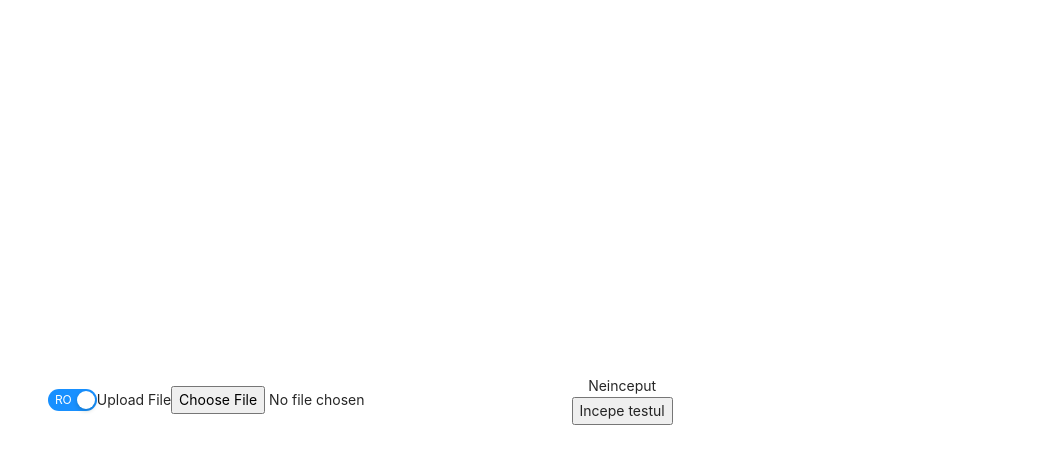
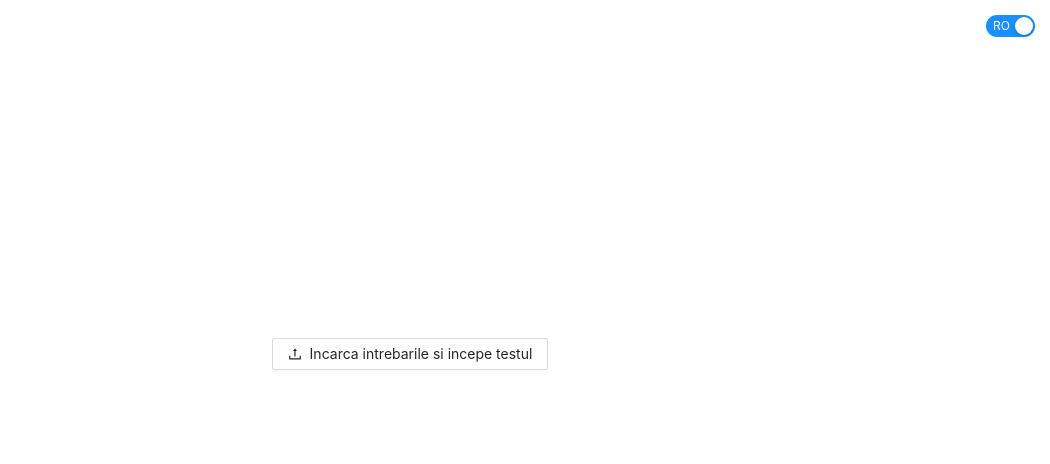
Before and after one commit to oanaprf/learn-env, a React (Create React App) app: page / in a window 1280 px wide. Shown: the top 464 px of the page, without its empty margins (230-1280 px from the left). Built offline with nearby package versions, Linux system fonts and the light colour scheme.

Commit message:
added styling

```diff
--- a/src/App.css
+++ b/src/App.css
@@ -2,28 +2,17 @@
   height: 100vh;
   width: 100vw;
   display: flex;
-  justify-content: center;
+  flex-direction: column;
   align-items: center;
 }
 
-.container {
-  width: 300px;
-  height: 300px;
-  padding: 20px 50px;
+.body {
+  flex-grow: 0.8;
   display: flex;
-  flex-direction: column;
-  justify-content: center;
   align-items: center;
 }
 
-.selected-answer {
-  background-color: lightskyblue;
+.language-switch {
+  align-self: flex-end;
+  margin: 15px !important;
 }
-
-.correct {
-  background-color: yellowgreen;
-}
-
-.incorrect {
-  background-color: crimson;
-}
--- a/src/App.js
+++ b/src/App.js
@@ -1,5 +1,6 @@
 import { useState } from "react";
-import { Switch } from "antd";
+import { Switch, Upload, Button } from "antd";
+import { UploadOutlined } from "@ant-design/icons";
 import { useTranslation } from "react-i18next";
 import { read, utils } from "xlsx";
 
@@ -9,9 +10,9 @@ import { LANGUAGES } from "./constants";
 import { mapData } from "./utils";
 
 function App() {
+  const { t, i18n } = useTranslation();
   const [originalData, setOriginalData] = useState();
   const [language, setLanguage] = useState(LANGUAGES.RO);
-  const { i18n } = useTranslation();
 
   const onLanguageChange = () => {
     const newLanguage = language === LANGUAGES.RO ? LANGUAGES.EN : LANGUAGES.RO;
@@ -19,9 +20,11 @@ function App() {
     i18n.changeLanguage(newLanguage?.toLocaleLowerCase());
   };
 
-  const readUploadFile = (e) => {
-    e.preventDefault();
-    if (e.target.files) {
+  const uploadProps = {
+    name: "file",
+    multiple: false,
+    beforeUpload: (file) => {
+      if (file) {
         const reader = new FileReader();
         reader.onload = (e) => {
           const data = e.target.result;
@@ -31,8 +34,11 @@ function App() {
           const json = utils.sheet_to_json(worksheet);
           setOriginalData(mapData(json));
         };
-      reader.readAsArrayBuffer(e.target.files[0]);
+        reader.readAsArrayBuffer(file);
       }
+      return false;
+    },
+    onRemove: () => setOriginalData(null),
   };
 
   return (
@@ -42,12 +48,17 @@ function App() {
         checkedChildren={LANGUAGES.RO}
         unCheckedChildren={LANGUAGES.EN}
         onChange={onLanguageChange}
+        className="language-switch"
       />
-      <form>
-        <label htmlFor="upload">Upload File</label>
-        <input type="file" name="upload" id="upload" onChange={readUploadFile} />
-      </form>
+      <div className="body">
+        {originalData ? (
           <QuestionsCard originalData={originalData} />
+        ) : (
+          <Upload {...uploadProps}>
+            <Button icon={<UploadOutlined />}>{t("uploadFileAndStart")}</Button>
+          </Upload>
+        )}
+      </div>
     </div>
   );
 }
--- a/src/i18n/en.json
+++ b/src/i18n/en.json
@@ -7,10 +7,11 @@
     "answered": "Answered"
   },
   "questionsLeftCount": "You have {{count}} questions left",
-  "correct": "correct",
-  "incorrect": "wrong",
+  "correct": "CORRECT",
+  "incorrect": "WRONG",
   "yourAnswerIs": "Your answer is ",
   "sendYourAnswer": "Send your answer",
   "nextQuestion": "Next question",
-  "restartTest": "Restart the test"
+  "restartTest": "Restart the test",
+  "uploadFileAndStart": "Upload questions and start the test"
 }
--- a/src/i18n/ro.json
+++ b/src/i18n/ro.json
@@ -7,10 +7,11 @@
     "answered": "Raspuns trimis"
   },
   "questionsLeftCount": "Mai ai {{count}} intrebari ramase",
-  "correct": "corect",
-  "incorrect": "gresit",
+  "correct": "CORECT",
+  "incorrect": "GRESIT",
   "yourAnswerIs": "Raspunsul tau este ",
   "sendYourAnswer": "Trimite raspunsul",
   "nextQuestion": "Urmatoarea intrebare",
-  "restartTest": "Reia testul"
+  "restartTest": "Reia testul",
+  "uploadFileAndStart": "Incarca intrebarile si incepe testul"
 }
--- a/src/questionsCard/QuestionsCard.js
+++ b/src/questionsCard/QuestionsCard.js
@@ -2,6 +2,7 @@ import { useState, useEffect } from "react";
 import { isEqual } from "lodash";
 import cn from "classnames";
 import { useTranslation } from "react-i18next";
+import { Button, Card } from "antd";
 
 import "./styles.css";
 import { STATUS } from "../constants";
@@ -27,11 +28,12 @@ const QuestionsCard = ({ originalData }) => {
   };
 
   const onSelectAnswer = ({ target: { value } }) =>
-    setSelectedAnswers((currentAnswers = []) =>
-      currentAnswers?.includes(value)
-        ? currentAnswers?.filter((answer) => answer !== value)
-        : [...currentAnswers, value]
-    );
+    // setSelectedAnswers((currentAnswers = []) =>
+    //   currentAnswers?.includes(value)
+    //     ? currentAnswers?.filter((answer) => answer !== value)
+    //     : [...currentAnswers, value]
+    // );
+    setSelectedAnswers([value]);
 
   const onSaveAnswer = () => setStatus(STATUS.ANSWERED);
 
@@ -41,43 +43,40 @@ const QuestionsCard = ({ originalData }) => {
     setCurrentQuestion(data.splice(Math.floor(Math.random() * data?.length), 1)?.[0]);
   };
 
-  return (
-    <div className="container">
-      {t(`statuses.${status?.toLocaleLowerCase()}`)}
-      {status === STATUS.NOT_STARTED && (
-        <button onClick={onStart}>{t("startTest")}</button>
-      )}
-      {[STATUS.IN_PROGRESS, STATUS.ANSWERED].includes(status) && (
-        <div className="question">
-          <div>{t("questionsLeftCount", { count: data?.length })}</div>
-          <b>{currentQuestion?.question}</b>
+  return status === STATUS.NOT_STARTED ? (
+    <Button type="primary" onClick={onStart}>
+      {t("startTest")}
+    </Button>
+  ) : (
+    <Card
+      title={currentQuestion?.question}
+      bodyStyle={{ display: "flex", flexDirection: "column" }}
+    >
+      {/* {t(`statuses.${status?.toLocaleLowerCase()}`)} */}
+      {/* <div>{t("questionsLeftCount", { count: data?.length })}</div> */}
       {currentQuestion?.answers?.map((answer) => (
         <div
+          key={answer}
           className={cn(
+            "answer",
             status === STATUS.ANSWERED &&
-                  currentQuestion?.selectedAnswers?.includes(answer) &&
-                  "selected-answer"
+              currentQuestion?.correct?.includes(answer) &&
+              "correct-answer"
           )}
-              key={answer}
         >
           <input
-                type="checkbox"
+            type="radio"
             id={answer}
             value={answer}
             onChange={onSelectAnswer}
             disabled={status === STATUS.ANSWERED}
+            className="radio-input"
           />
           <label htmlFor={answer}>{answer}</label>
-              {status === STATUS.ANSWERED &&
-                (currentQuestion?.correct?.includes(answer) ? (
-                  <span className="correct">{t("correct")}</span>
-                ) : (
-                  <span className="incorrect">{t("incorrect")}</span>
-                ))}
         </div>
       ))}
       {status === STATUS.ANSWERED && (
-            <div>
+        <div className="your-answer-is">
           {t("yourAnswerIs")}
           {isEqual(selectedAnswers, currentQuestion?.correct) ? (
             <span className="correct">{t("correct")}</span>
@@ -86,22 +85,27 @@ const QuestionsCard = ({ originalData }) => {
           )}
         </div>
       )}
-          <button
+      <div className="buttons">
+        <Button
+          type="primary"
           disabled={!selectedAnswers?.length || status === STATUS.ANSWERED}
           onClick={onSaveAnswer}
         >
           {t("sendYourAnswer")}
-          </button>
+        </Button>
         {status === STATUS.ANSWERED ? (
           data?.length ? (
-              <button onClick={onNextQuestion}>{t("nextQuestion")}</button>
+            <Button type="primary" className="button" onClick={onNextQuestion}>
+              {t("nextQuestion")}
+            </Button>
           ) : (
-              <button onClick={onRestart}>{t("restartTest")}</button>
+            <Button type="primary" className="button" onClick={onRestart}>
+              {t("restartTest")}
+            </Button>
           )
         ) : null}
       </div>
-      )}
-    </div>
+    </Card>
   );
 };
 
--- a/src/questionsCard/styles.css
+++ b/src/questionsCard/styles.css
@@ -1,10 +1,39 @@
-.container {
-  width: 300px;
-  height: 300px;
-  padding: 20px 50px;
+.answer {
   display: flex;
-  flex-direction: column;
-  justify-content: center;
   align-items: center;
+}
 
+.radio-input {
+  margin: 3px 5px 0 0;
 }
+
+.correct-answer {
+  background-color: yellowgreen;
+}
+
+.correct {
+  background-color: yellowgreen;
+  font-weight: bold;
+  padding: 2px 3px 3px 3px;
+}
+
+.incorrect {
+  background-color: crimson;
+  font-weight: bold;
+  padding: 2px 3px 3px 3px;
+}
+
+.your-answer-is {
+  margin-top: 10px;
+}
+
+.buttons {
+  display: flex;
+  justify-content: flex-end;
+  align-items: center;
+  margin-top: 15px;
+}
+
+.button {
+  margin-left: 15px;
+}
```
Lines whose indentation alone changed are shown as unchanged.
